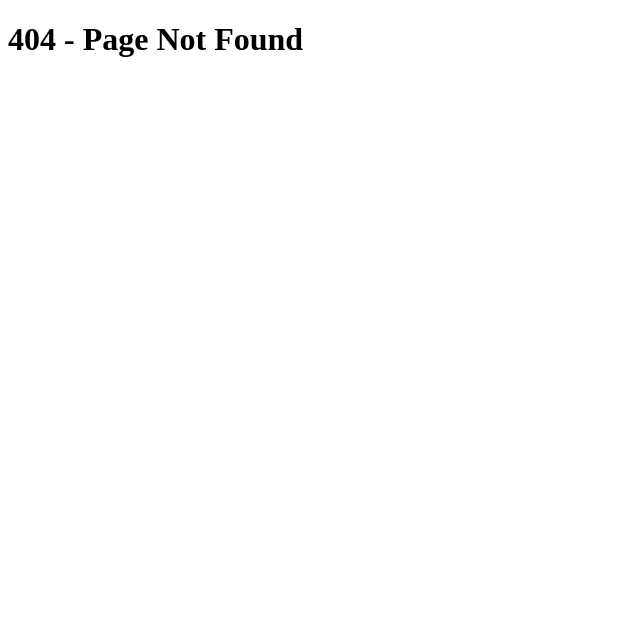
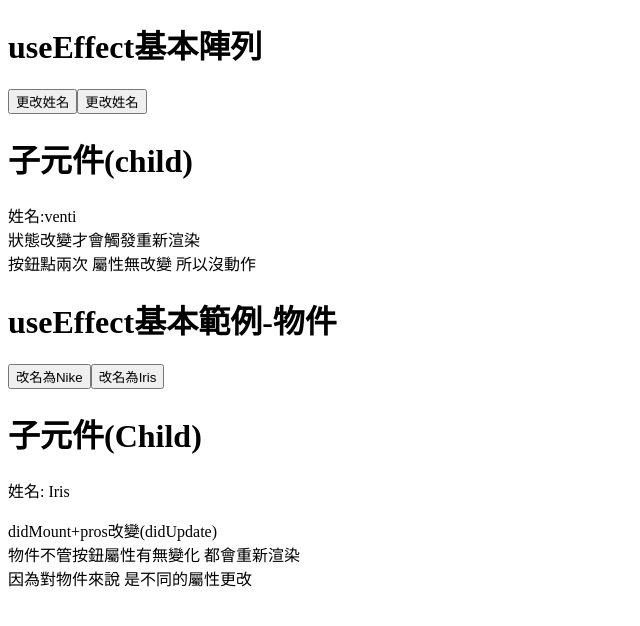
Before and after one commit to XuanYing0915/react_class_base, a Next.js app: page /course/effect-basic2 in a window 1280 px wide. Before the commit this address had no page. Shown: the top 626 px of the page, without its empty margins (0-640 px from the left). Built offline with nearby package versions, Linux system fonts and the light colour scheme.

Commit message:
props傳入物件值

```diff
--- /dev/null
+++ b/components/effect-basic2/child.js
@@ -0,0 +1,12 @@
+import React from 'react'
+import { useEffect } from 'react'
+export default function Child(prop) {
+  return (
+    <>
+      <h1>子元件(child)</h1>
+      <div>姓名:{prop.name}</div>
+      <div>狀態改變才會觸發重新渲染</div>
+      <div>按鈕點兩次 屬性無改變 所以沒動作</div>
+    </>
+  )
+}
--- /dev/null
+++ b/components/effect-basic2/child2.js
@@ -0,0 +1,19 @@
+import { useEffect } from 'react'
+
+export default function Child2(props) {
+  // didMount+pros改變(didUpdate)
+  useEffect(() => {
+    console.log('didMount+pros改變(didUpdate)')
+  }, [props])
+
+  return (
+    <>
+      <h1>子元件(Child)</h1>
+      <p>姓名: {props.name.myname}</p>
+      <div>didMount+pros改變(didUpdate)</div>
+      <div>物件不管按鈕屬性有無變化 都會重新渲染</div>
+
+      <div>因為對物件來說 是不同的屬性更改</div>
+    </>
+  )
+}
--- /dev/null
+++ b/pages/course/effect-basic2.js
@@ -0,0 +1,44 @@
+import { useEffect, useState } from 'react'
+import Child from '@/components/effect-basic2/child'
+import Child2 from '@/components/effect-basic2/child2'
+export default function EffectBasic2() {
+  const [name, setName] = useState('venti')
+  const [name1, setName1] = useState({ myname: 'Iris' })
+  return (
+    <>
+      <h1>useEffect基本陣列</h1>
+      <button
+        onClick={() => {
+          setName('Nahida')
+        }}
+      >
+        更改姓名
+      </button>
+      <button
+        onClick={() => {
+          setName('Venti')
+        }}
+      >
+        更改姓名
+      </button>
+      <Child name={name} />
+
+      <h1>useEffect基本範例-物件</h1>
+      <button
+        onClick={() => {
+          setName1({ myname: 'Nike' })
+        }}
+      >
+        改名為Nike
+      </button>
+      <button
+        onClick={() => {
+          setName1({ myname: 'Iris' })
+        }}
+      >
+        改名為Iris
+      </button>
+      <Child2 name={name1} />
+    </>
+  )
+}
```
